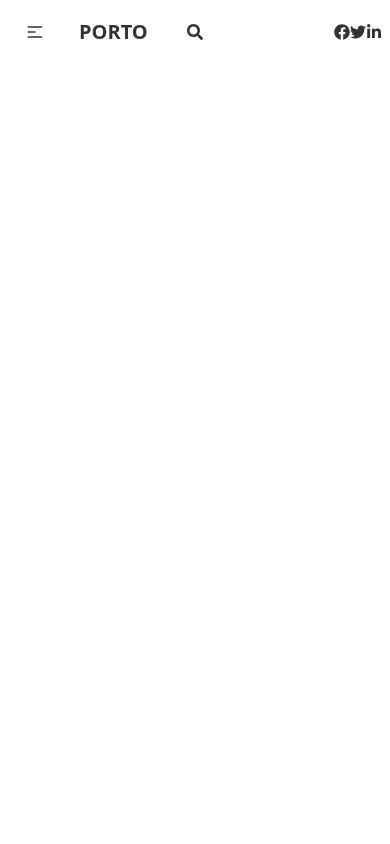
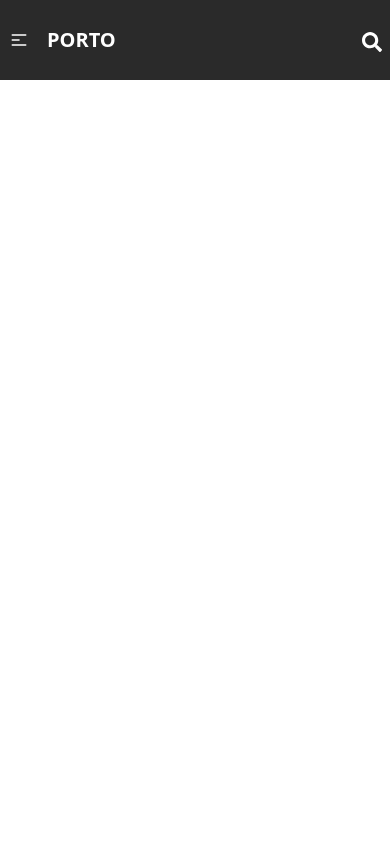
Before and after one commit to yusuf-khan-swd/porto-innovation, a React (Vite) app: page / in a window 390 px wide. Shown: the top 844 px of the page. Built offline with nearby package versions, Linux system fonts and the light colour scheme.

Commit message:
format with prettier and added social style

```diff
--- a/src/components/Navbar/Navbar.tsx
+++ b/src/components/Navbar/Navbar.tsx
@@ -1,36 +1,83 @@
-import { FaFacebook, FaLinkedinIn, FaSearch, FaTwitter } from 'react-icons/fa';
-import logo from '../../assets/logo.png';
+import { FaFacebook, FaLinkedinIn, FaSearch, FaTwitter } from "react-icons/fa";
+import logo from "../../assets/logo.png";
 
 const Navbar = () => {
-  const menuItems = <>
-    <li><a>Home</a></li>
-    <li><a>About</a></li>
-    <li><a>Projects</a></li>
+  const menuItems = (
+    <>
+      <li>
+        <a>Home</a>
+      </li>
+      <li>
+        <a>About</a>
+      </li>
+      <li>
+        <a>Projects</a>
+      </li>
       <li tabIndex={0}>
         <a>
           Services
-        <svg className="fill-current" xmlns="http://www.w3.org/2000/svg" width="20" height="20" viewBox="0 0 24 24"><path d="M7.41,8.58L12,13.17L16.59,8.58L18,10L12,16L6,10L7.41,8.58Z" /></svg>
+          <svg
+            className="fill-current"
+            xmlns="http://www.w3.org/2000/svg"
+            width="20"
+            height="20"
+            viewBox="0 0 24 24"
+          >
+            <path d="M7.41,8.58L12,13.17L16.59,8.58L18,10L12,16L6,10L7.41,8.58Z" />
+          </svg>
         </a>
-      <ul className="p-2">
-        <li><a>View All</a></li>
-        <li><a>Design & Planning</a></li>
-        <li><a>Interior Design</a></li>
-        <li><a>Exterior Design</a></li>
-        <li><a>Construction Drawing</a></li>
+        <ul className="p-2 bg-primary">
+          <li>
+            <a>View All</a>
+          </li>
+          <li>
+            <a>Design & Planning</a>
+          </li>
+          <li>
+            <a>Interior Design</a>
+          </li>
+          <li>
+            <a>Exterior Design</a>
+          </li>
+          <li>
+            <a>Construction Drawing</a>
+          </li>
         </ul>
       </li>
-    <li><a>Blog</a></li>
-    <li><a>Contact</a></li>
+      <li>
+        <a>Blog</a>
+      </li>
+      <li>
+        <a>Contact</a>
+      </li>
     </>
+  );
   return (
-    <div>
-      <div className="navbar bg-base-100">
+    <div className="bg-primary text-white">
+      <div className="container mx-auto">
+        <div className="navbar min-h-[80px]">
           <div className="navbar-start">
             <div className="dropdown">
-            <label tabIndex={0} className="btn btn-ghost lg:hidden">
-              <svg xmlns="http://www.w3.org/2000/svg" className="h-5 w-5" fill="none" viewBox="0 0 24 24" stroke="currentColor"><path strokeLinecap="round" strokeLinejoin="round" strokeWidth="2" d="M4 6h16M4 12h8m-8 6h16" /></svg>
+              <label tabIndex={0} className="btn btn-ghost lg:hidden p-0">
+                <svg
+                  xmlns="http://www.w3.org/2000/svg"
+                  className="h-5 w-5"
+                  fill="none"
+                  viewBox="0 0 24 24"
+                  stroke="currentColor"
+                >
+                  <path
+                    strokeLinecap="round"
+                    strokeLinejoin="round"
+                    strokeWidth="2"
+                    d="M4 6h16M4 12h8m-8 6h16"
+                  />
+                </svg>
               </label>
-            <ul tabIndex={0} className="menu menu-compact dropdown-content mt-3 p-2 shadow bg-base-100 rounded-box w-52">
+              <ul
+                tabIndex={0}
+                className="menu menu-compact dropdown-content mt-3 p-2 shadow bg-primary rounded-box w-52"
+              >
                 {menuItems}
               </ul>
             </div>
@@ -39,23 +86,22 @@ const Navbar = () => {
             </a>
           </div>
           <div className="navbar-center hidden lg:flex">
-          <ul className="menu menu-horizontal px-1">
-            {menuItems}
-          </ul>
+            <ul className="menu menu-horizontal px-1">{menuItems}</ul>
           </div>
-        <div className="">
-          <FaSearch></FaSearch>
+          <div className="mt-1 navbar-end lg:w-8">
+            <FaSearch className="cursor-pointer text-xl"></FaSearch>
           </div>
-        <div className="navbar-end">
-          <a className="">
+          <div className="navbar-end hidden lg:flex">
+            <a className="btn btn-sm btn-ghost text-xl">
               <FaFacebook></FaFacebook>
             </a>
-          <a className="">
+            <a className="btn btn-sm btn-ghost text-xl">
               <FaTwitter></FaTwitter>
             </a>
-          <a className="">
+            <a className="btn btn-sm btn-ghost text-xl">
               <FaLinkedinIn></FaLinkedinIn>
             </a>
+          </div>
         </div>
       </div>
     </div>
```
Lines whose indentation alone changed are shown as unchanged.
